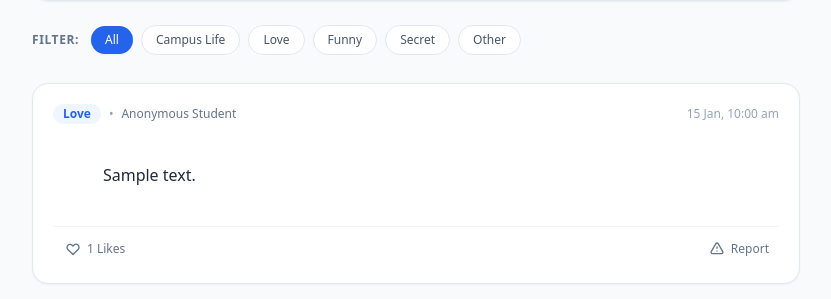
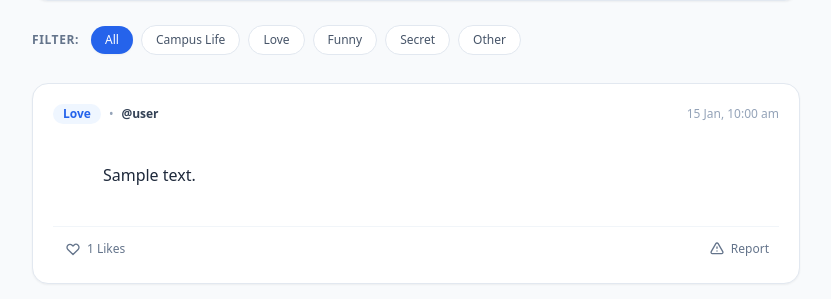
Before and after one commit to ankurmaurya01/confession, a Node server app: page / in a window 1280 px wide. Shown: the part 286-585 px from the top of the page, without its empty margins (224-1055 px from the left). Run offline with Node 20, Linux system fonts and the light colour scheme; tables that the repository leaves empty hold one stand-in row (values such as "Sample post"); some libraries are stand-ins or nearby versions.

Commit message:
Show author username instead of Anonymous Student on feed

```diff
--- a/routes.js
+++ b/routes.js
@@ -44,6 +44,7 @@ router.get('/', async (req, res) => {
     }
 
     const confessions = await Confession.find(filter)
+      .populate('author', 'username')
       .sort({ createdAt: -1 })
       .lean();
 
--- a/views/feed.ejs
+++ b/views/feed.ejs
@@ -102,7 +102,7 @@
                 <%= item.category %>
               </span>
               <span class="text-slate-400">•</span>
-              <span class="text-slate-500 dark:text-slate-400 font-medium">Anonymous Student</span>
+              <span class="text-slate-700 dark:text-slate-300 font-semibold">@<%= item.author ? item.author.username : 'user' %></span>
             </div>
             <time class="text-slate-400">
               <%= new Date(item.createdAt).toLocaleDateString('en-IN', { month: 'short', day: 'numeric', hour: '2-digit', minute: '2-digit' }) %>
```
